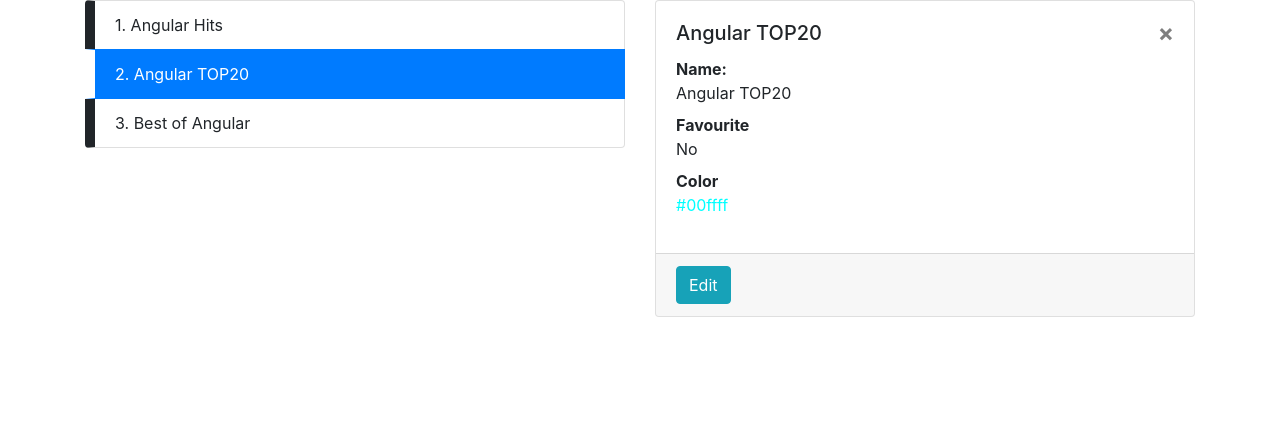
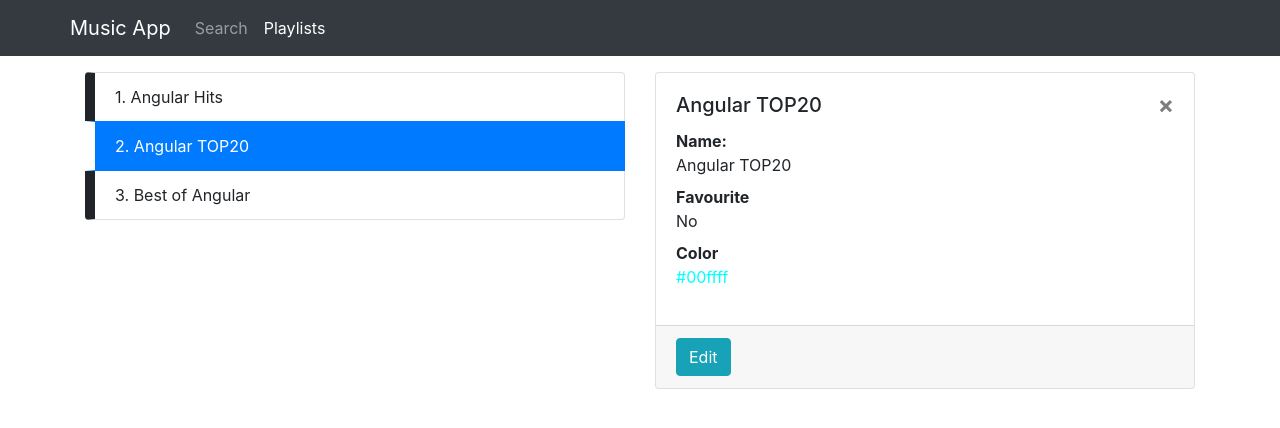
Before and after one commit to pawel13/angular-spotify3, an Angular app: page /#/playlists in a window 1280 px wide. Shown: the top 428 px of the page. Built offline with nearby package versions, Linux system fonts and the light colour scheme; sample sign-in values are in the browser's storage.

Commit message:
routerLink, routerLinkActive

```diff
--- a/src/app/app.component.html
+++ b/src/app/app.component.html
@@ -1,7 +1,29 @@
+<!-- https://getbootstrap.com/docs/4.1/components/navbar/#nav -->
+
+<nav class="navbar navbar-expand navbar-dark bg-dark mb-3">
+  <div class="container">
+
+    <a class="navbar-brand" routerLinkActive="active placki" routerLink="/">Music App</a>
+
+    <div class="collapse navbar-collapse">
+
+      <ul class="navbar-nav">
+
+        <li class="nav-item">
+          <a class="nav-link" routerLinkActive="active placki" routerLink="/music">Search</a>
+        </li>
+        <li class="nav-item">
+          <a class="nav-link" routerLinkActive="active placki" routerLink="/playlists">Playlists</a>
+        </li>
+
+      </ul>
+    </div>
+  </div>
+</nav>
+
 <div class="container">
   <div class="row">
     <div class="col">
-
 
       <router-outlet></router-outlet>
 
```
